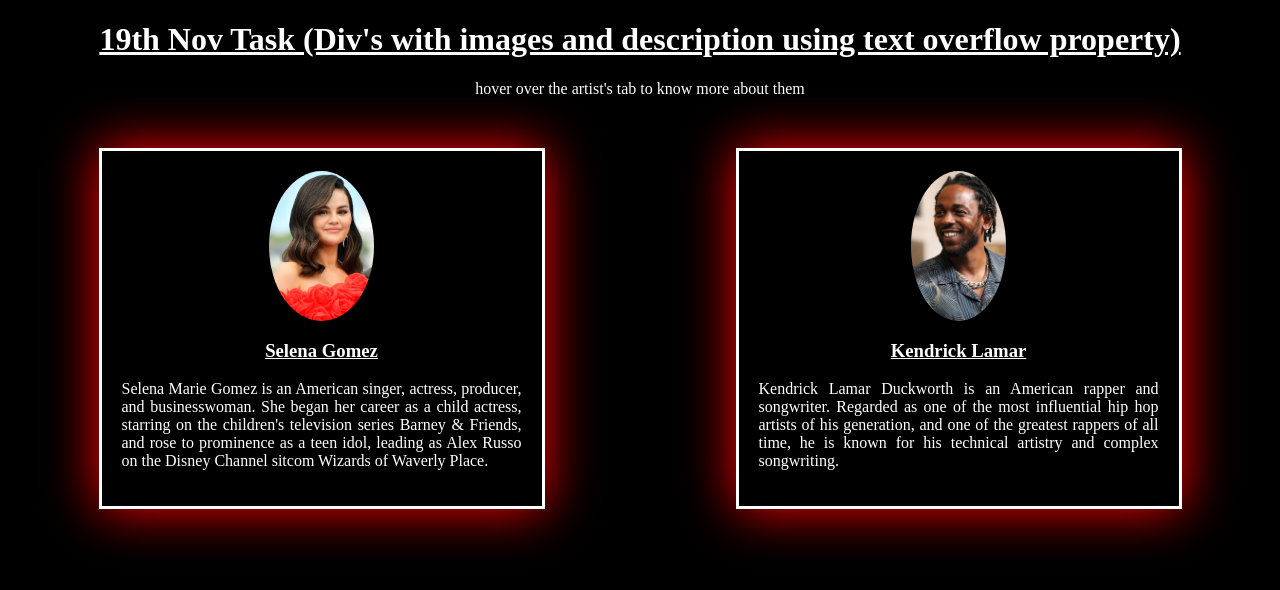
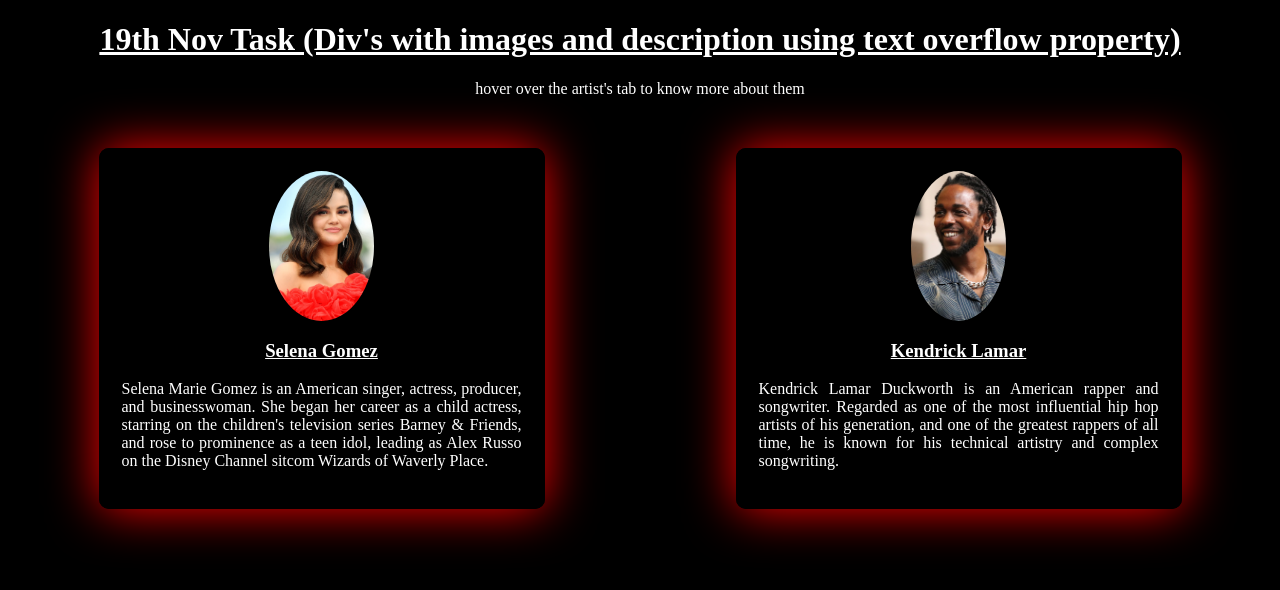
Before and after one commit to G-Nash/19thnov_task, a plain HTML site: page index.html in a window 1280 px wide. Drawn offline with Linux system fonts and the light colour scheme.

Commit message:
css_changes

```diff
--- a/style.css
+++ b/style.css
@@ -23,13 +23,14 @@ body{
 }
 
 #div1, #div2{
-    border: solid white;
+    border: solid black;
     margin-left: auto;
     margin-right: auto;
     /* height: 250px; */
     width: 400px;
     padding: 20px;
     box-shadow: 0 0 50px red;
+    border-radius: 10px;
 }
 
 /* #div2{
```
